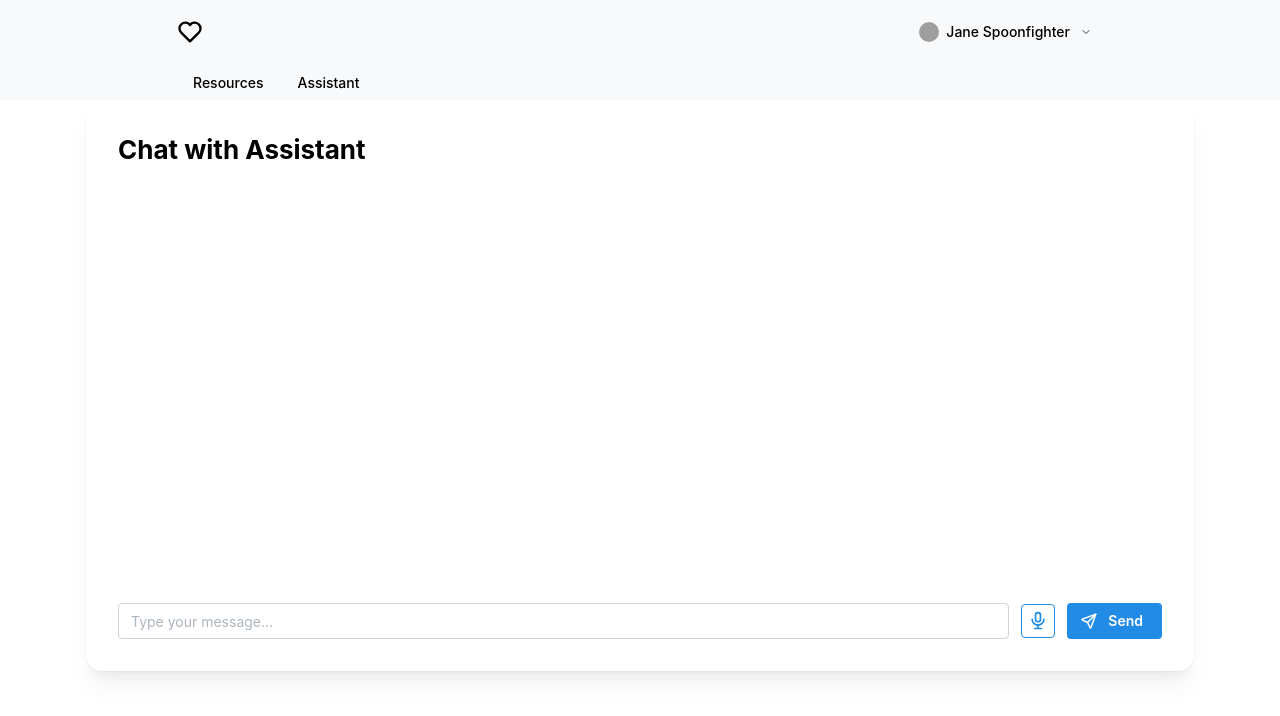
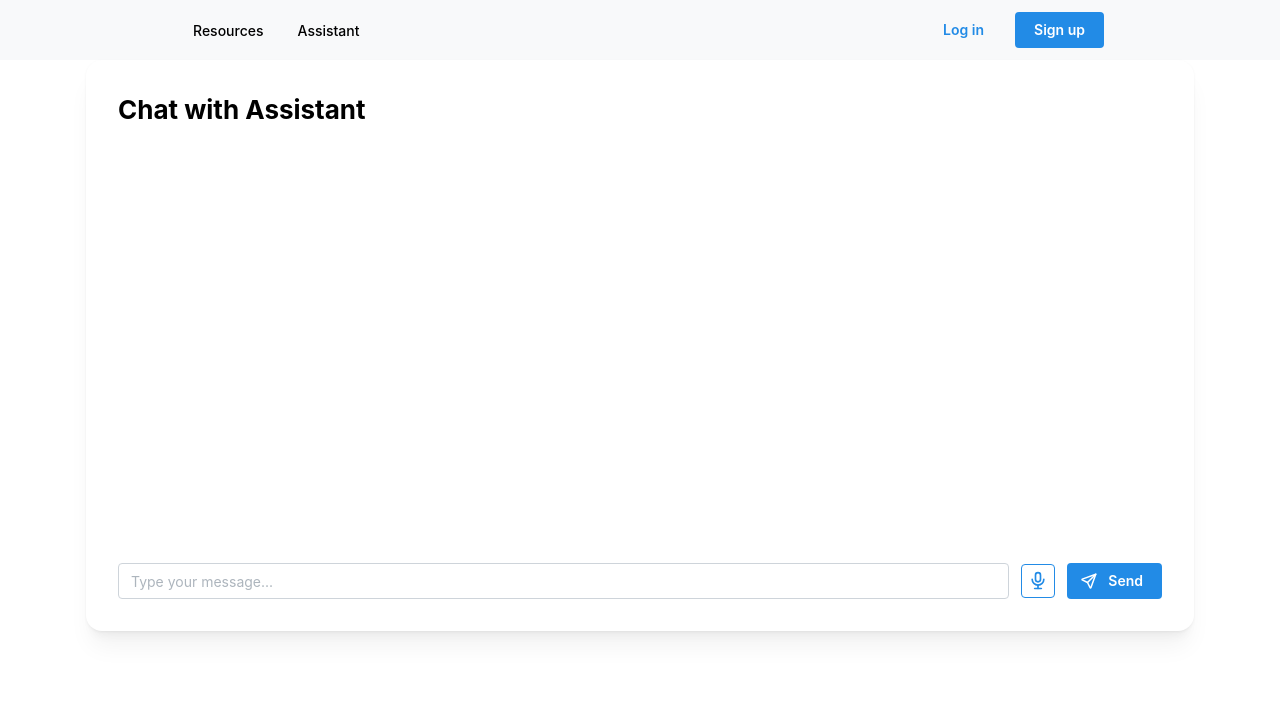
Before and after one commit to alfredgenadri/Soar, a React (Create React App) app in the folder frontend/: page / in a window 1280 px wide. Shown: the top 716 px of the page. Built offline with nearby package versions, Linux system fonts and the light colour scheme; grey boxes are pictures that could not be loaded.

Commit message:
login signup progress

```diff
--- a/frontend/src/App.tsx
+++ b/frontend/src/App.tsx
@@ -12,10 +12,12 @@ import { Header } from './components/Header/Header';
 
 function App() {
   return (
-    <MantineProvider>
-      <Header></Header>
-      <ChatRoom></ChatRoom>
-    </MantineProvider>
+    <AuthProvider>
+      <MantineProvider>
+        <Header></Header>
+        <ChatRoom></ChatRoom>
+      </MantineProvider>
+    </AuthProvider>
   );
 }
 
--- a/frontend/src/components/Header/Header.tsx
+++ b/frontend/src/components/Header/Header.tsx
@@ -10,38 +10,34 @@ import {
   Tabs,
   Burger,
   rem,
+  Button,
   useMantineTheme,
 } from '@mantine/core';
 import { useDisclosure } from '@mantine/hooks';
 import {
   IconLogout,
   IconHeart,
-  IconStar,
-  IconMessage,
   IconSettings,
-  IconPlayerPause,
+  IconSwitchHorizontal,
   IconTrash,
-  IconSwitchHorizontal,
   IconChevronDown,
 } from '@tabler/icons-react';
+import { LoginModal } from '../Auth/LoginModal';
+import { SignupModal } from '../Auth/SignupModal';
+import { useAuth } from '../../contexts/AuthContext';
 
 import classes from './Header.module.css';
 
-const user = {
-  name: 'Jane Spoonfighter',
-  email: 'janspoon@fighter.dev',
-  image: 'https://raw.githubusercontent.com/mantinedev/mantine/master/.demo/avatars/avatar-5.png',
-};
-
-const tabs = [
-  'Resources',
-  'Assistant',
-];
+const tabs = ['Resources', 'Assistant'];
 
 export function Header() {
   const theme = useMantineTheme();
   const [opened, { toggle }] = useDisclosure(false);
   const [userMenuOpened, setUserMenuOpened] = useState(false);
+  const [loginModalOpened, setLoginModalOpened] = useState(false);
+  const [signupModalOpened, setSignupModalOpened] = useState(false);
+
+  const { isAuthenticated, user, logout } = useAuth();
 
   const items = tabs.map((tab) => (
     <Tabs.Tab value={tab} key={tab}>
@@ -53,10 +49,24 @@ export function Header() {
     <div className={classes.header}>
       <Container className={classes.mainSection} size="md">
         <Group justify="space-between">
-          <IconHeart size={28} />
+
+        <Tabs
+          defaultValue="Home"
+          variant="outline"
+          visibleFrom="sm"
+          classNames={{
+            root: classes.tabs,
+            list: classes.tabsList,
+            tab: classes.tab,
+          }}
+        >
+          <Tabs.List>{items}</Tabs.List>
+        </Tabs>
+
 
           <Burger opened={opened} onClick={toggle} hiddenFrom="xs" size="sm" />
 
+          {isAuthenticated ? (
             <Menu
               width={260}
               position="bottom-end"
@@ -70,9 +80,9 @@ export function Header() {
                   className={cx(classes.user, { [classes.userActive]: userMenuOpened })}
                 >
                   <Group gap={7}>
-                  <Avatar src={user.image} alt={user.name} radius="xl" size={20} />
+                    <Avatar src={user?.image} alt={user?.name} radius="xl" size={20} />
                     <Text fw={500} size="sm" lh={1} mr={3}>
-                    {user.name}
+                      {user?.name}
                     </Text>
                     <IconChevronDown style={{ width: rem(12), height: rem(12) }} stroke={1.5} />
                   </Group>
@@ -98,6 +108,7 @@ export function Header() {
                   leftSection={
                     <IconLogout style={{ width: rem(16), height: rem(16) }} stroke={1.5} />
                   }
+                  onClick={logout}
                 >
                   Logout
                 </Menu.Item>
@@ -113,22 +124,21 @@ export function Header() {
                 </Menu.Item>
               </Menu.Dropdown>
             </Menu>
+          ) : (
+            <Group gap="sm">
+              <Button variant="subtle" onClick={() => setLoginModalOpened(true)}>
+                Log in
+              </Button>
+              <Button onClick={() => setSignupModalOpened(true)}>
+                Sign up
+              </Button>
+            </Group>
+          )}
         </Group>
       </Container>
-      <Container size="md">
-        <Tabs
-          defaultValue="Home"
-          variant="outline"
-          visibleFrom="sm"
-          classNames={{
-            root: classes.tabs,
-            list: classes.tabsList,
-            tab: classes.tab,
-          }}
-        >
-          <Tabs.List>{items}</Tabs.List>
-        </Tabs>
-      </Container>
+
+      <LoginModal opened={loginModalOpened} onClose={() => setLoginModalOpened(false)} />
+      <SignupModal opened={signupModalOpened} onClose={() => setSignupModalOpened(false)} />
     </div>
   );
 }
--- a/frontend/src/contexts/AuthContext.tsx
+++ b/frontend/src/contexts/AuthContext.tsx
@@ -1,8 +1,10 @@
 import React, { createContext, useContext, useState } from 'react';
+import { Avatar } from '@mantine/core';
 
 interface User {
   name: string;
   email: string;
+  image: string;  // Changed from typeof Avatar to string
 }
 
 interface AuthContextType {
@@ -22,13 +24,21 @@ export const AuthProvider: React.FC<{ children: React.ReactNode }> = ({ children
   const login = async (email: string, password: string) => {
     // Implement your login logic here
     setIsAuthenticated(true);
-    setUser({ name: 'Test User', email });
+    setUser({
+      name: 'Test User',
+      email,
+      image: 'https://example.com/default-avatar.png'  // Use URL instead of Avatar component
+    });
   };
 
   const signup = async (name: string, email: string, password: string) => {
     // Implement your signup logic here
     setIsAuthenticated(true);
-    setUser({ name, email });
+    setUser({
+      name,
+      email,
+      image: 'https://example.com/default-avatar.png' // Default avatar
+    });
   };
 
   const logout = () => {
```
Lines whose indentation alone changed are shown as unchanged.
